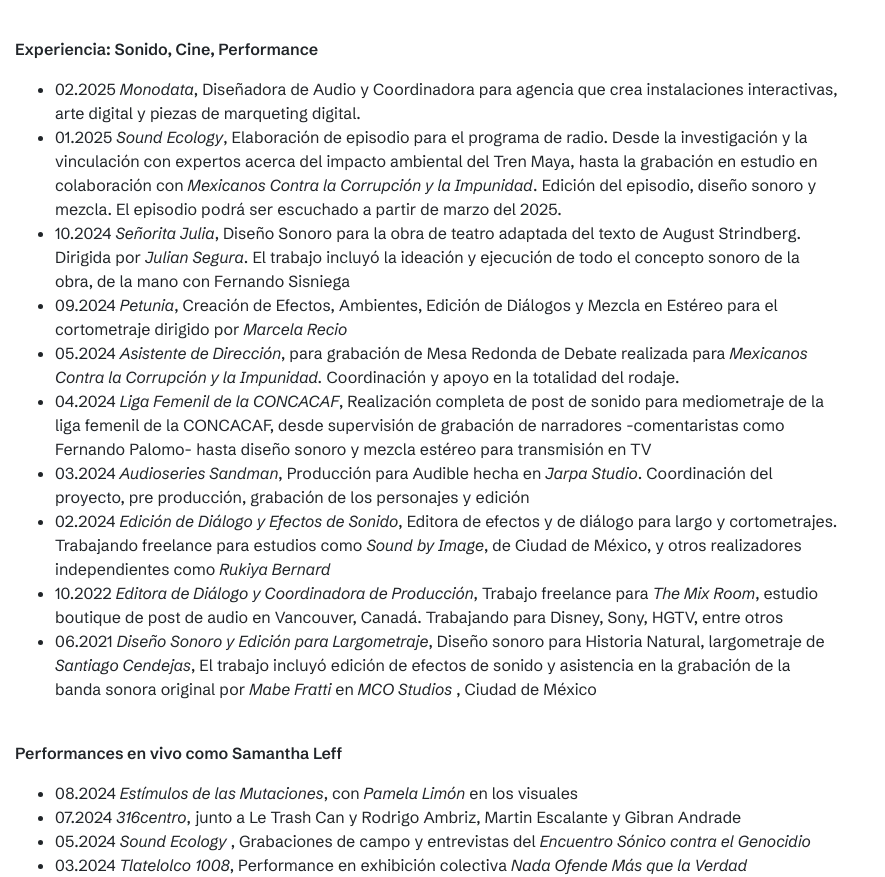
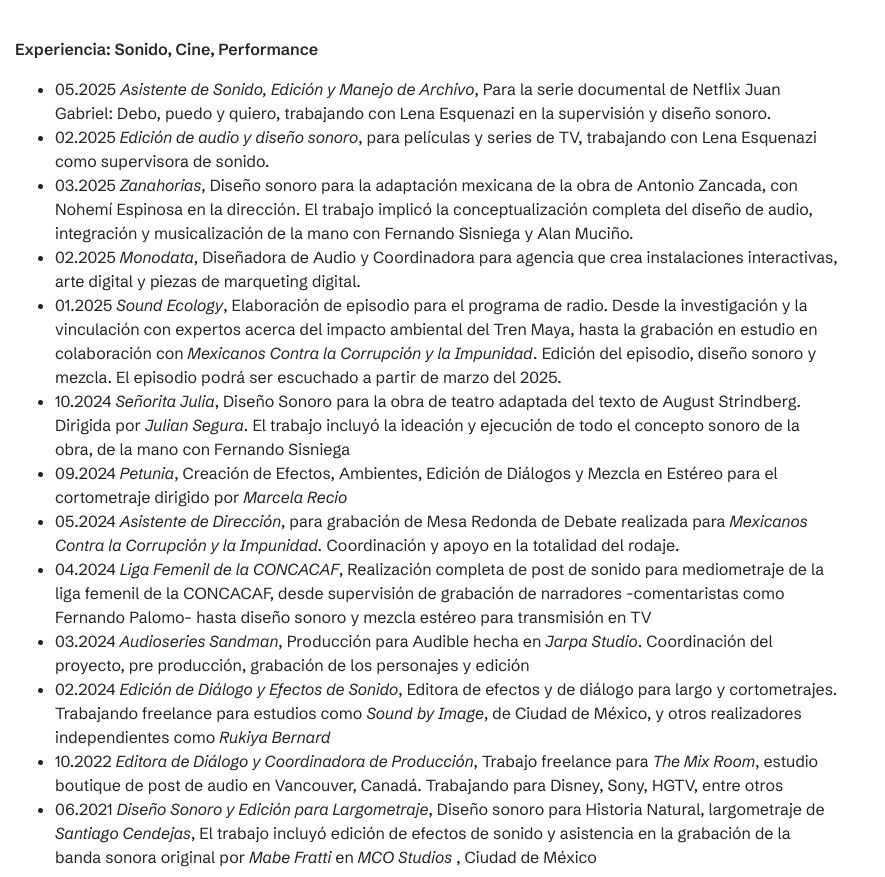
Before and after one commit to samanthaleff/samanthaleff.github.io, a plain HTML site: page CV.html in a window 1280 px wide. Shown: the part 1192-2069 px from the top of the page, without its empty margins (0-885 px from the left). Drawn offline with Linux system fonts and the light colour scheme.

Commit message:
updates español e ingles

```diff
--- a/CV.html
+++ b/CV.html
@@ -111,6 +111,21 @@
 </p>
 <ul>
 
+  <li>05.2025 <em>Asistente de Sonido, Edición y Manejo de Archivo</em>, Para la
+    serie documental de Netflix Juan Gabriel: Debo, puedo y quiero, trabajando
+    con <a href="https://www.imdb.com/es/name/nm0261261/">Lena
+      Esquenazi</a> en la supervisión y diseño sonoro.
+  </li>
+  <li>02.2025 <em>Edición de audio y diseño sonoro</em>, para películas y series
+    de TV, trabajando con <a href="https://www.imdb.com/es/name/nm0261261/">Lena
+      Esquenazi</a> como supervisora de sonido.
+  </li>
+  <li>03.2025 <em><a href="https://carteleradeteatro.mx/2025/zanahorias/">
+    Zanahorias</a></em>, Diseño sonoro para la adaptación mexicana de la obra de
+    Antonio Zancada, con Nohemí Espinosa en la dirección.
+    El trabajo implicó la conceptualización completa del diseño de audio,
+    integración y musicalización de la mano con Fernando Sisniega y Alan Muciño.
+  </li>
 
   <li>02.2025 <em><a href="https://monodata.mx/">
     Monodata</a></em>, Diseñadora de Audio y Coordinadora para agencia que crea
```
Also changed, not shown: CV_Eng.html (+7 -0 lines).
